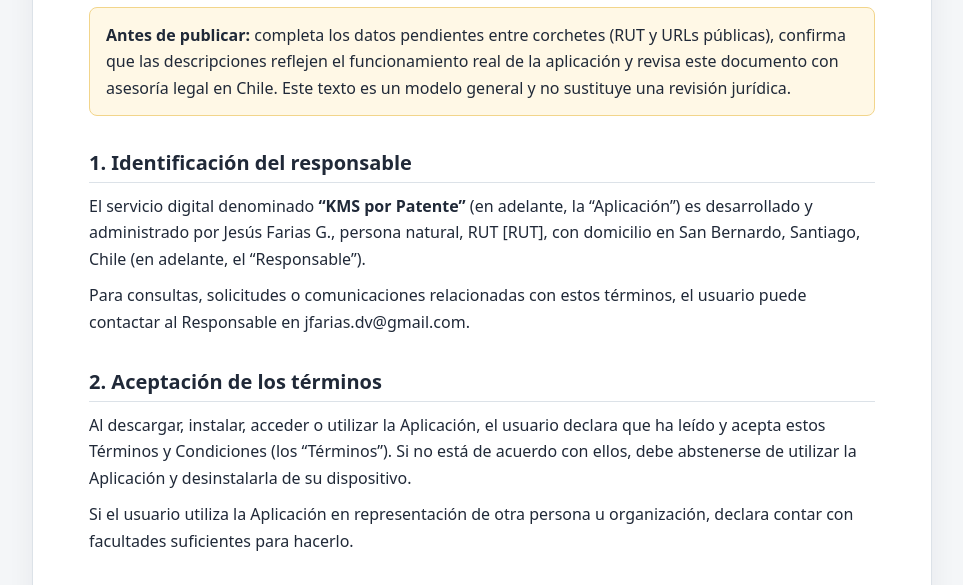
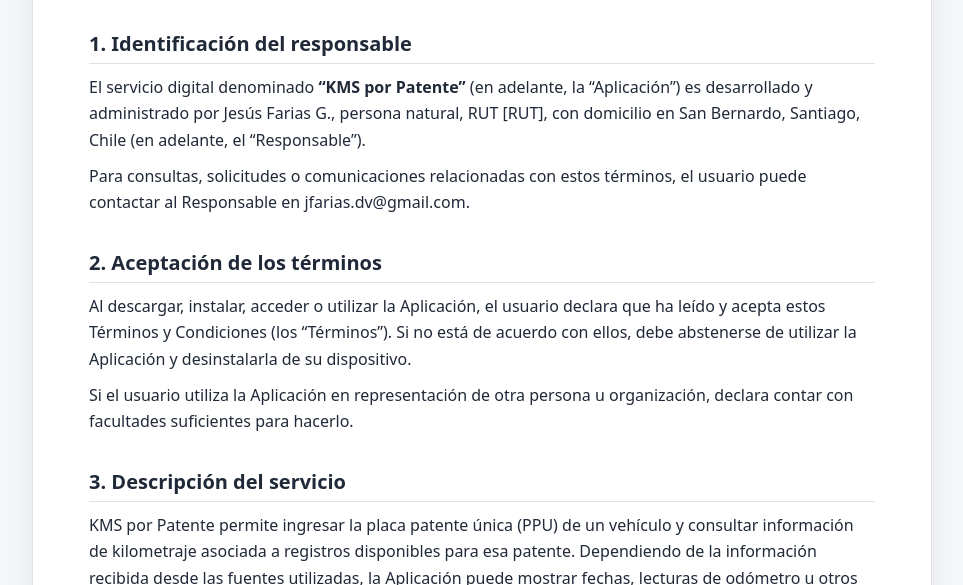
Before and after one commit to jfariasg/jfariasg.github.io, a plain HTML site: page kmsporpatente_termycond.html in a window 1280 px wide. Shown: the part 197-782 px from the top of the page, without its empty margins (158-1121 px from the left). Drawn offline with Linux system fonts and the light colour scheme.

Commit message:
Update kmsporpatente_termycond.html

```diff
--- a/kmsporpatente_termycond.html
+++ b/kmsporpatente_termycond.html
@@ -33,8 +33,6 @@
     <p class="subtitle"><strong>KMS por Patente</strong></p>
     <p class="meta">Última actualización: 24/11/2026</p>
   </header>
-
-  <p class="notice"><strong>Antes de publicar:</strong> completa los datos pendientes entre corchetes (RUT y URLs públicas), confirma que las descripciones reflejen el funcionamiento real de la aplicación y revisa este documento con asesoría legal en Chile. Este texto es un modelo general y no sustituye una revisión jurídica.</p>
 
   <h2>1. Identificación del responsable</h2>
   <p>El servicio digital denominado <strong>“KMS por Patente”</strong> (en adelante, la “Aplicación”) es desarrollado y administrado por Jesús Farias G., persona natural, RUT [RUT], con domicilio en San Bernardo, Santiago, Chile (en adelante, el “Responsable”).</p>
```
